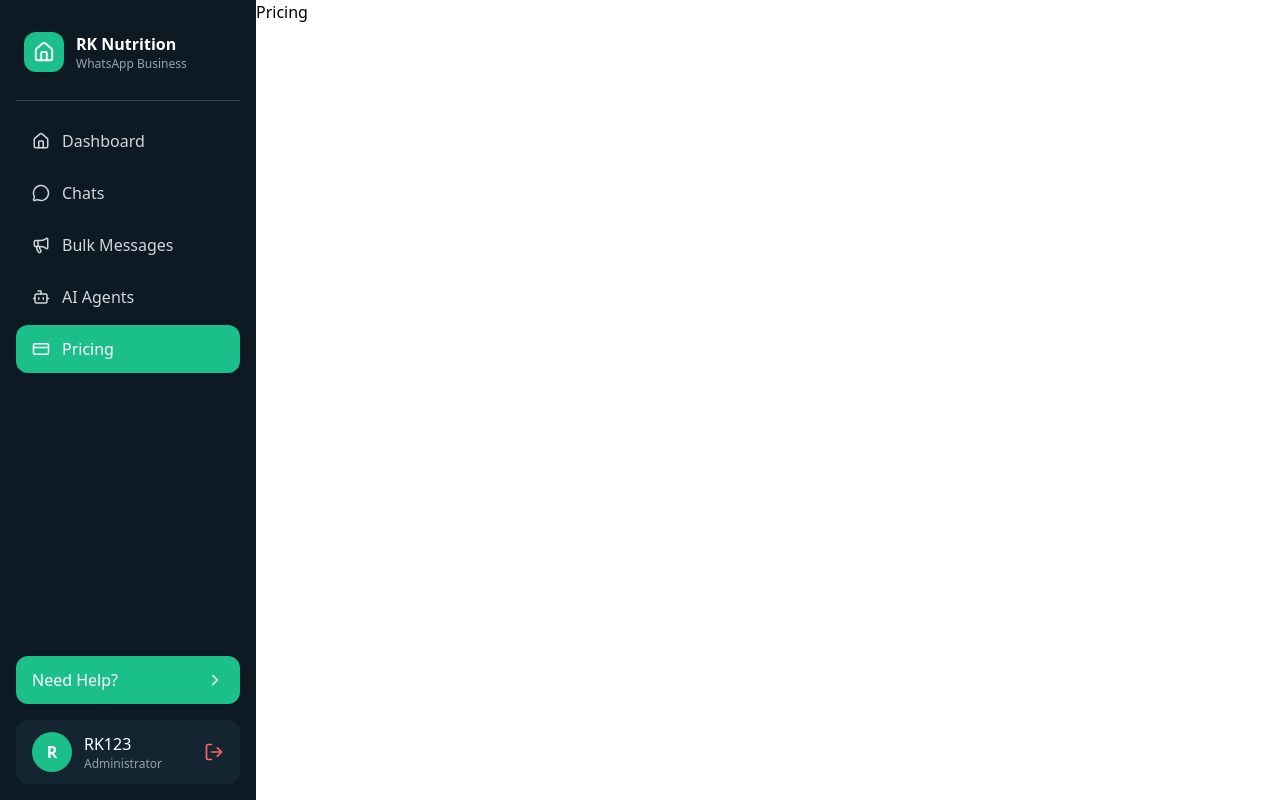
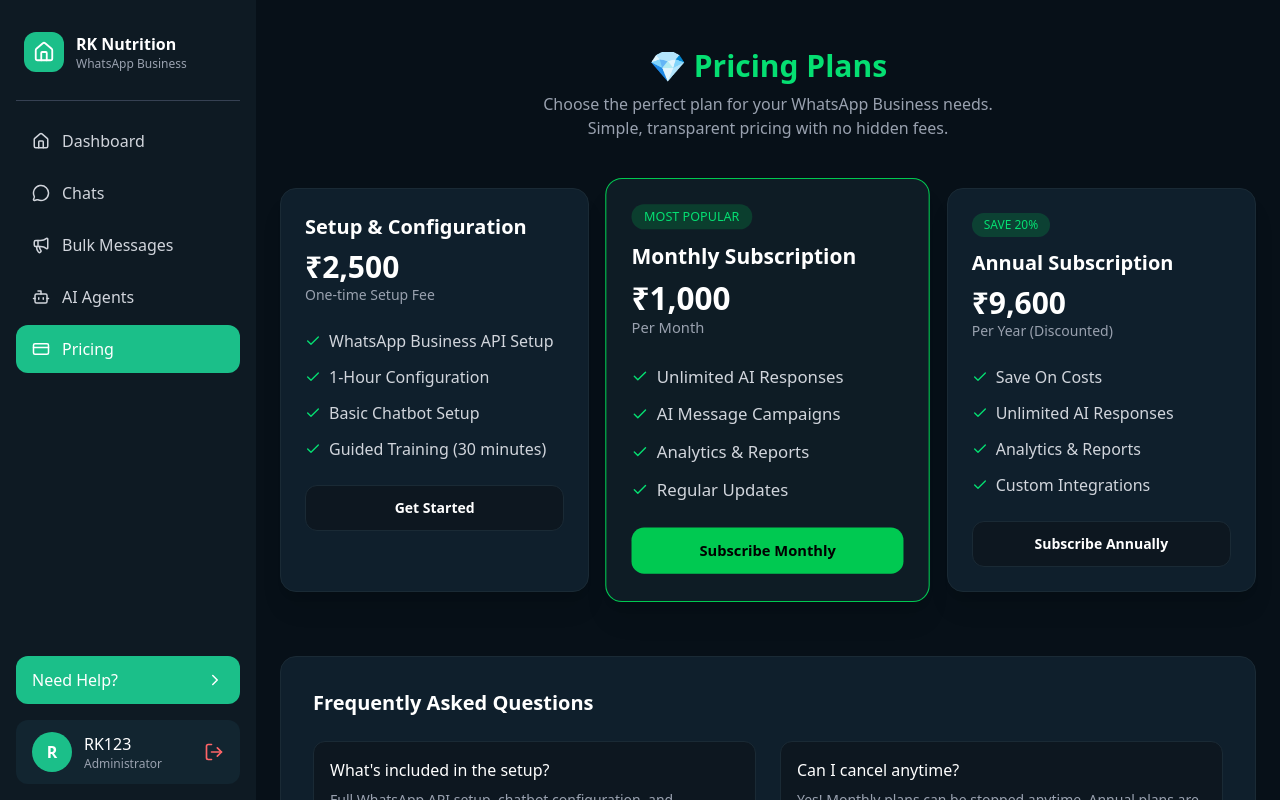
Before and after one commit to ankitbareth-dev/whatsapp-chatbot, a Next.js app: page /pricing in a window 1280 px wide. Built offline with nearby package versions, Linux system fonts and the light colour scheme.

Commit message:
price page added

```diff
--- a/app/(dashboard)/pricing/page.tsx
+++ b/app/(dashboard)/pricing/page.tsx
@@ -1,5 +1,179 @@
-const page = () => {
-  return <div>Pricing</div>;
-};
+"use client";
 
-export default page;
+import { Check, IndianRupee } from "lucide-react";
+
+export default function Page() {
+  return (
+    <div className="w-full min-h-screen bg-[#071018] text-white px-6 py-12">
+      {/* Page Heading */}
+      <div className="text-center mb-12">
+        <h1 className="text-3xl font-bold text-green-400">💎 Pricing Plans</h1>
+        <p className="text-gray-400 mt-2">
+          Choose the perfect plan for your WhatsApp Business needs.
+          <br />
+          Simple, transparent pricing with no hidden fees.
+        </p>
+      </div>
+
+      {/* PRICING CARDS */}
+      <div className="grid grid-cols-1 md:grid-cols-3 gap-6 max-w-6xl mx-auto">
+        {/* SETUP CARD */}
+        <PricingCard
+          highlighted={false}
+          title="Setup & Configuration"
+          price="₹2,500"
+          subtitle="One-time Setup Fee"
+          features={[
+            "WhatsApp Business API Setup",
+            "1-Hour Configuration",
+            "Basic Chatbot Setup",
+            "Guided Training (30 minutes)",
+          ]}
+          buttonText="Get Started"
+        />
+
+        {/* MONTHLY SUBSCRIPTION */}
+        <PricingCard
+          highlighted={true}
+          badge="MOST POPULAR"
+          title="Monthly Subscription"
+          price="₹1,000"
+          subtitle="Per Month"
+          features={[
+            "Unlimited AI Responses",
+            "AI Message Campaigns",
+            "Analytics & Reports",
+            "Regular Updates",
+          ]}
+          buttonText="Subscribe Monthly"
+        />
+
+        {/* ANNUAL PLAN */}
+        <PricingCard
+          highlighted={false}
+          badge="SAVE 20%"
+          title="Annual Subscription"
+          price="₹9,600"
+          subtitle="Per Year (Discounted)"
+          features={[
+            "Save On Costs",
+            "Unlimited AI Responses",
+            "Analytics & Reports",
+            "Custom Integrations",
+          ]}
+          buttonText="Subscribe Annually"
+        />
+      </div>
+
+      {/* FAQ SECTION */}
+      <FAQSection />
+
+      {/* Custom Solution Section */}
+      <div className="text-center mt-16">
+        <p className="text-gray-300 font-medium">Need a Custom Solution?</p>
+        <p className="text-gray-400 text-sm mt-1">
+          Have specific requirements or need enterprise-level features? Let’s
+          discuss a custom plan that's perfect for your business needs.
+        </p>
+
+        <button className="mt-6 px-6 py-3 border border-green-500 text-green-400 rounded-xl hover:bg-green-500 hover:text-black transition">
+          Contact Us for Custom Plans
+        </button>
+      </div>
+    </div>
+  );
+}
+
+/* Pricing Card Component */
+function PricingCard({
+  highlighted,
+  badge,
+  title,
+  price,
+  subtitle,
+  features,
+  buttonText,
+}: any) {
+  return (
+    <div
+      className={`p-6 rounded-2xl border shadow-xl ${
+        highlighted
+          ? "border-green-500 bg-[#0E1C25] scale-105"
+          : "border-[#1A2A35] bg-[#0F1F2C]"
+      } transition`}
+    >
+      {badge && (
+        <p className="text-xs px-3 py-1 bg-green-500/20 text-green-400 rounded-full w-fit mb-3">
+          {badge}
+        </p>
+      )}
+
+      <h2 className="text-xl font-bold mb-2">{title}</h2>
+      <p className="text-3xl font-bold flex items-center gap-1">{price}</p>
+      <p className="text-gray-400 text-sm mb-6">{subtitle}</p>
+
+      {/* Features */}
+      <ul className="space-y-3 mb-6">
+        {features.map((f: string, i: number) => (
+          <li key={i} className="flex items-center gap-2 text-gray-300">
+            <Check className="w-4 h-4 text-green-400" /> {f}
+          </li>
+        ))}
+      </ul>
+
+      <button
+        className={`w-full py-3 rounded-xl text-sm font-semibold transition ${
+          highlighted
+            ? "bg-green-500 text-black hover:bg-green-400"
+            : "bg-[#0D1720] border border-[#1A2A35] hover:bg-[#13212B]"
+        }`}
+      >
+        {buttonText}
+      </button>
+    </div>
+  );
+}
+
+/* FAQ Section */
+function FAQSection() {
+  const faqs = [
+    {
+      question: "What's included in the setup?",
+      answer:
+        "Full WhatsApp API setup, chatbot configuration, and onboarding assistance.",
+    },
+    {
+      question: "Can I cancel anytime?",
+      answer:
+        "Yes! Monthly plans can be stopped anytime. Annual plans are billed once for full year.",
+    },
+    {
+      question: "Is support included?",
+      answer:
+        "Yes, you receive 24/7 support for all technical and business-related queries.",
+    },
+    {
+      question: "How can I pay?",
+      answer:
+        "Simply subscribe via RazorPay or direct bank transfer. You will receive an invoice instantly.",
+    },
+  ];
+
+  return (
+    <div className="max-w-5xl mx-auto mt-16 bg-[#0F1F2C] border border-[#1A2A35] p-8 rounded-2xl">
+      <h2 className="text-xl font-semibold mb-6">Frequently Asked Questions</h2>
+
+      <div className="grid md:grid-cols-2 gap-6">
+        {faqs.map((faq, idx) => (
+          <div
+            key={idx}
+            className="p-4 border border-[#1A2A35] rounded-xl bg-[#0D1720]"
+          >
+            <p className="font-medium mb-2 text-white">{faq.question}</p>
+            <p className="text-gray-400 text-sm">{faq.answer}</p>
+          </div>
+        ))}
+      </div>
+    </div>
+  );
+}
```
